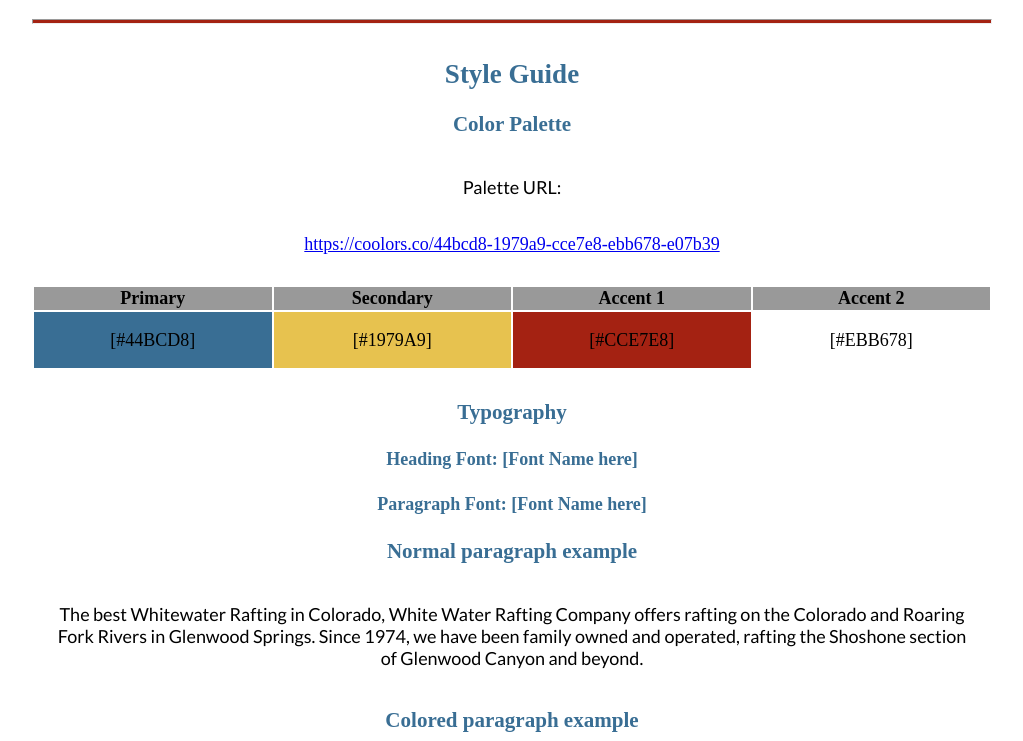
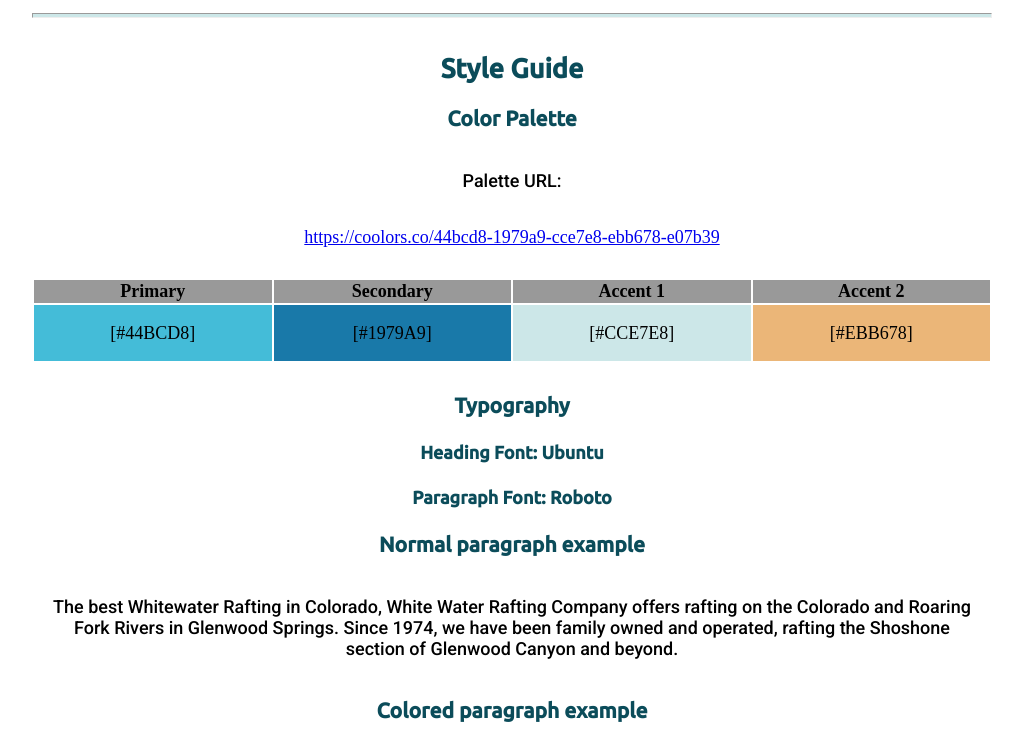
Before and after one commit to mcleanlu/wdd130, a plain HTML site: page wwr/site-plan-rafting.html in a window 1280 px wide. Shown: the part 1166-1907 px from the top of the page, without its empty margins (128-1151 px from the left). Drawn offline with Linux system fonts and the light colour scheme; a web font is replaced by a local one.

Commit message:
site plan added

```diff
--- a/wwr/site-plan-rafting.html
+++ b/wwr/site-plan-rafting.html
@@ -67,11 +67,11 @@
     <!-- Choose a font for your paragraphs (body copy) and headlines. What font(s) have you chosen? Think also about which of your colors above you might use for background and font colors. -->
 
     <h4>
-      Heading Font: [Font Name here]
+      Heading Font: Ubuntu
       <!-- change this -->
     </h4>
     <h4>
-      Paragraph Font: [Font Name here]
+      Paragraph Font: Roboto
       <!-- change this -->
     </h4>
     <h3>Normal paragraph example</h3>
--- a/wwr/styles/site-plan-rafting.css
+++ b/wwr/styles/site-plan-rafting.css
@@ -1,29 +1,29 @@
 /* if you are using any Google fonts change the font names below to your fonts.
 Any spaces in your font name should be replaced with a +.
 Fonts are separated by a & */
-@import url('https://fonts.googleapis.com/css2?family=IM+Fell+French+Canon&family=Lato:ital,wght@0,400;0,700;1,400&display=swap');
+@import url('https://fonts.googleapis.com/css2?family=Roboto:wght@500&family=Ubuntu:wght@500&display=swap');
 
 :root {
   /* change the values below to your colors from your palette */
-  --primary-color: #396E94   ;
-  --secondary-color: #E7C24F ;
-  --accent1-color: #A42212;
-  --accent2-color: white;
+  --primary-color: #44BCD8   ;
+  --secondary-color: #1979A9 ;
+  --accent1-color: #CCE7E8;
+  --accent2-color: #EBB678;
 
   /* change the values below to your chosen font(s) */
-  --heading-font: "IM Fell French Canon";
-  --paragraph-font: Lato, Helvetica, sans-serif;
+  --heading-font: "Ubuntu";
+  --paragraph-font: Roboto, Helvetica, sans-serif;
 
   /* these colors below should be chosen from among your palette colors above */
-  --headline-color-on-white: #396E94;  /* headlines on a white background */
-  --headline-color-on-color: white; /* headlines on a colored background */
-  --paragraph-color-on-white: #396E94; /* paragraph text on a white background */
-  --paragraph-color-on-color: white; /* paragraph text on a colored background */
-  --paragraph-background-color: #396E94  ;
-  --nav-link-color: #396E94;
-  --nav-background-color: #D4AC0D;
-  --nav-hover-link-color: white;
-  --nav-hover-background-color: #396E94;
+  --headline-color-on-white: #0b4c5a;  /* headlines on a white background */
+  --headline-color-on-color: #EBB678; /* headlines on a colored background */
+  --paragraph-color-on-white: #0b4c5a; /* paragraph text on a white background */
+  --paragraph-color-on-color: #CCE7E8; /* paragraph text on a colored background */
+  --paragraph-background-color: #1979A9  ;
+  --nav-link-color: #CCE7E8 ;
+  --nav-background-color: #1979A9;
+  --nav-hover-link-color: #EBB678;
+  --nav-hover-background-color: #44BCD8;
 }
 
 
```
